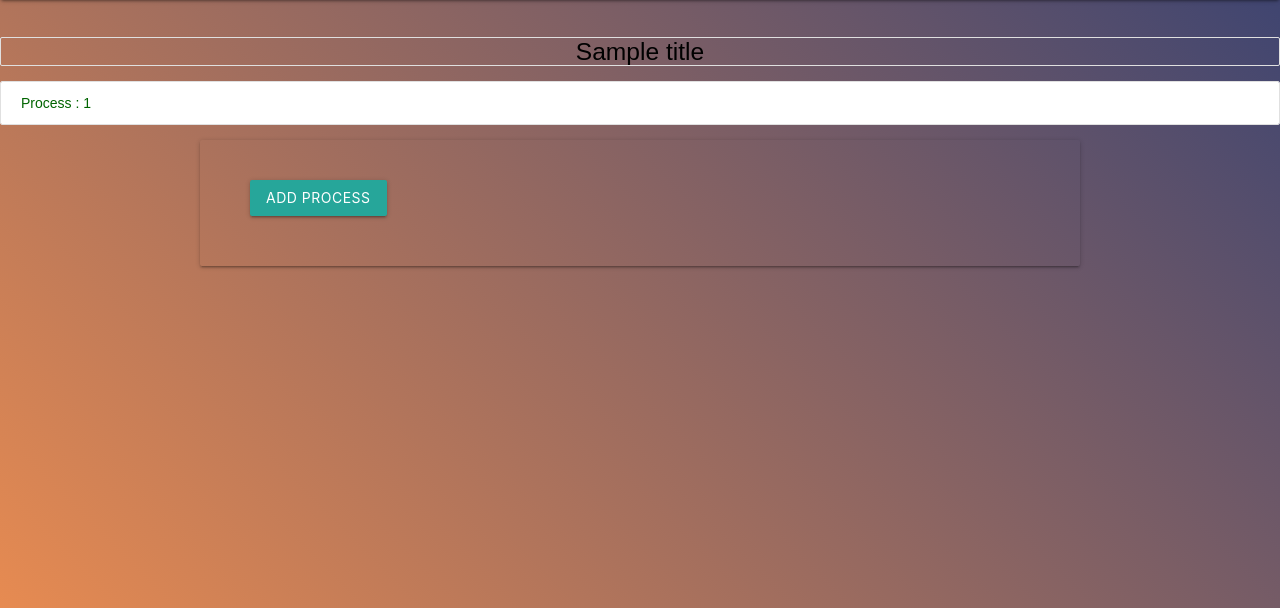
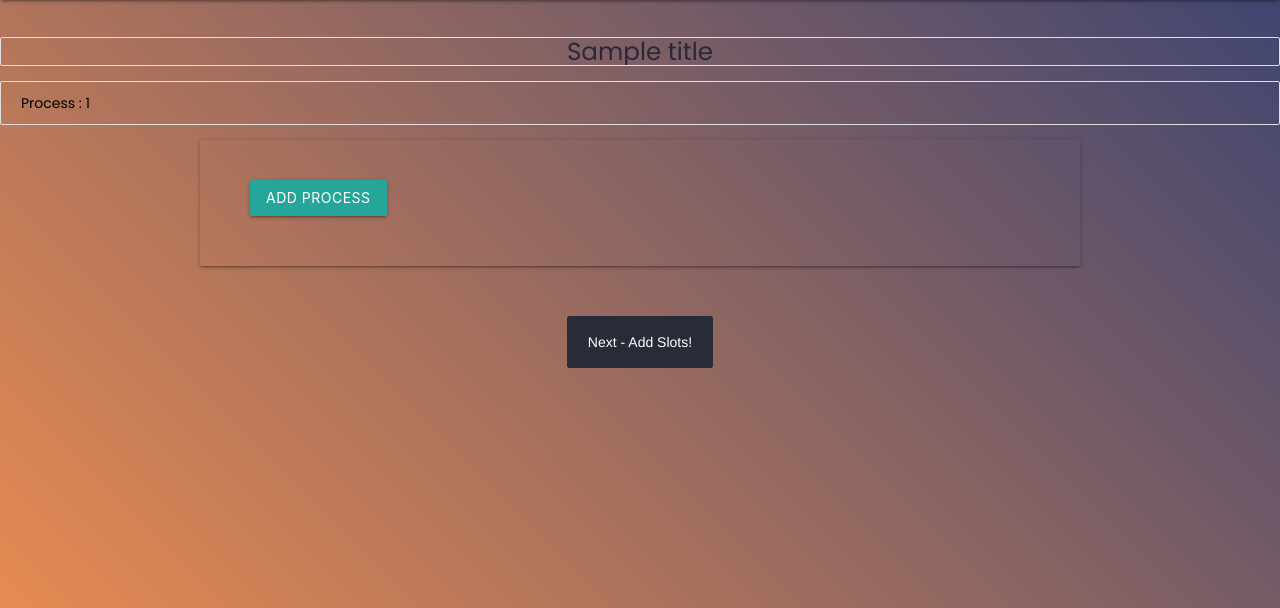
Before and after one commit to SaxenaKartik/MP1, a Django app: template MP_backend/scheduler_backend/scheduler_project/templates/process/index.html in a window 1280 px wide. Shown: the part 53-661 px from the top of the page. Run offline with Django 3.2, Linux system fonts and the light colour scheme; tables that the repository leaves empty hold one stand-in row (values such as "Sample post"); the template is opened without the code that fills it: values that come from a table or form of the project are taken from there, most other values are stand-ins (such as "Sample title", 1, 10 or a date in 2020); some libraries are stand-ins or nearby versions.

Commit message:
Updated the process details and index template

```diff
--- a/MP_backend/scheduler_backend/scheduler_project/templates/process/details.html
+++ b/MP_backend/scheduler_backend/scheduler_project/templates/process/details.html
@@ -1,6 +1,10 @@
 {%extends 'general/layout.html' %}
 
 {% block content%}
+
+<style type="text/css">
+	@import url('https://fonts.googleapis.com/css?family=Poppins&display=swap');
+</style>
 
 <script type="text/javascript">
 	// console.log("{{profile}}")
--- a/MP_backend/scheduler_backend/scheduler_project/templates/process/index.html
+++ b/MP_backend/scheduler_backend/scheduler_project/templates/process/index.html
@@ -2,12 +2,15 @@
 {% load crispy_forms_tags %}
 
 {% block content%}
-<h5 class = 'collection'><font color=black>
+<style type="text/css">
+  @import url('https://fonts.googleapis.com/css?family=Poppins&display=swap');
+</style>
+<h5 class = 'collection'><font color=#282938>
 {{title}}
 </font>
 </h5>
 
-<ul class = 'collection' style = 'background-color: #EEFFEE'>
+<ul class = 'collection' style = 'background-color: transparent;'>
 	{% for process in processes %}
   <!-- <li class = 'item'>Coffee</li> -->
   <!-- <li class = 'item'>Tea</li> -->
@@ -17,7 +20,7 @@
   	console.log("{{profile}}")
   </script> -->
 
-  <a style='text-decoration: none;color:darkgreen;' href="{{process.id}}" class="collection-item">Process : {{process.id}}</a>
+  <a style='text-decoration: none;color:black; background-color: transparent;' href="{{process.id}}" class="collection-item">Process : {{process.id}}</a>
   	{% endfor %}
 </ul>
 
@@ -31,4 +34,14 @@
 <button type="submit" class="btn btn-success">Add Process</button>
 </form>
 </div>
+<div class="button-holder" style="text-align: center; margin-bottom: 10px">
+      <!-- <a class="button" style="background-color: grey;">Switch Theme</a> -->
+      <a class="button1" style="background-color: grey;">Next - Add Slots!</a>
+</div>
+
+<script type="text/javascript">
+  $('a.button1').click(function(){
+        window.location.href = "/slots/".concat({{user_id}});
+    });
+</script>
 {% endblock %}
```
